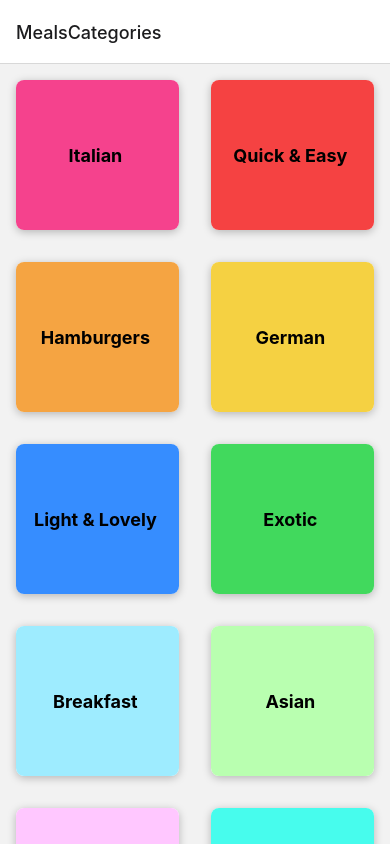
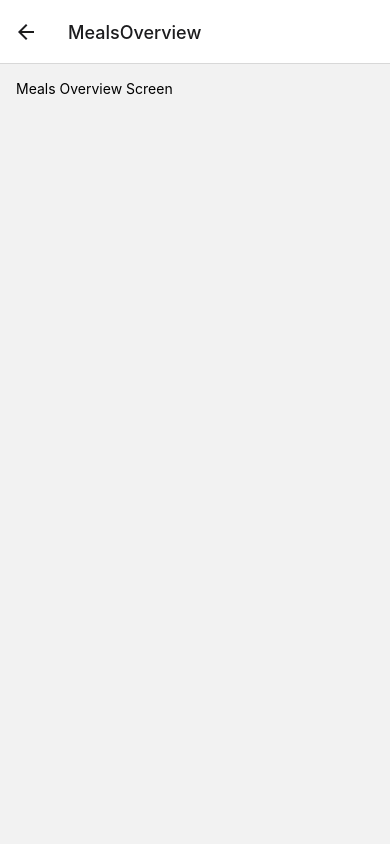
Before and after one commit to Salim255/Meall-APP, a React Native app: screen /MealsOverview in a window 390 px wide. Built offline with nearby package versions, Linux system fonts and the light colour scheme.

Commit message:
React Native Navigation

```diff
--- a/App.js
+++ b/App.js
@@ -3,6 +3,7 @@
 import CategoriesScreen from './screens/CategoriesSceen';
 import {NavigationContainer} from '@react-navigation/native';
 import {createNativeStackNavigator} from '@react-navigation/native-stack';
+import { MealsOverviewScreen } from './screens/MealsOverviewScreen';
 
 const Stack = createNativeStackNavigator();//Object with two props
 
@@ -13,6 +14,7 @@
           <NavigationContainer>
             <Stack.Navigator>
                 <Stack.Screen name="MealsCategories" component={CategoriesScreen}/>
+                <Stack.Screen name="MealsOverview" component={MealsOverviewScreen}/>
             </Stack.Navigator>
 
           </NavigationContainer>
--- a/components/CategoryGridTile.js
+++ b/components/CategoryGridTile.js
@@ -3,10 +3,13 @@
 import { backgroundColor, shadowColor } from 'react-native/Libraries/Components/View/ReactNativeStyleAttributes'
 
 
-export default function CategoryGridTile({title, color}) {
+export default function CategoryGridTile({title, color, onPress}) {
   return (
     <View style={styles.gridItem}>
-        <Pressable android_ripple={{color: '#ccc'}} style={({ pressed }) =>  [styles.button, pressed ? styles.buttonPressed : null]}>
+        <Pressable android_ripple={{color: '#ccc'}}
+         style={({ pressed }) =>
+          [styles.button, pressed ? styles.buttonPressed : null]}
+          onPress={onPress}>
             <View style={[styles.innerContainer, {backgroundColor: color}]}>
                 <Text style={styles.titile}>{title} </Text>
             </View>
--- a/screens/CategoriesSceen.js
+++ b/screens/CategoriesSceen.js
@@ -2,11 +2,24 @@
 import CategoryGridTile from '../components/CategoryGridTile';
 import {CATEGORIES} from '../data/dummy-data';
 
-const rendderCategoryItm =(itemData) =>{
-    return <CategoryGridTile title={itemData.item.title} color={itemData.item.color}/>;
-}
 
-function CategoriesScreen () {
+
+
+
+
+function CategoriesScreen ({ navigation }) {
+    //This *navigation* props is provided by react navigation from app.js for any navigation component
+    const rendderCategoryItm =(itemData) =>{
+        const pressHandler = () => {
+              navigation.navigate("MealsOverview");
+        }
+
+        return <CategoryGridTile title={itemData.item.title}
+        color={itemData.item.color}
+        onPress={pressHandler}/>
+
+    }
+
     return <FlatList data={CATEGORIES}
      keyExtractor={(item) => item.id}
      renderItem={rendderCategoryItm}
--- /dev/null
+++ b/screens/MealsOverviewScreen.js
@@ -0,0 +1,18 @@
+import { View, Text, StyleSheet } from 'react-native';
+import {MEALS} from '../data/dummy-data';
+
+
+export const MealsOverviewScreen = () => {
+  return (
+    <View style={styles.container}>
+       <Text>Meals Overview Screen</Text>
+    </View>
+  )
+}
+
+const styles = StyleSheet.create({
+    container: {
+        flex:1,
+        padding: 16,
+    }
+})
```
Also changed, not shown: 1 other file (tests, documents, lock files or other folders).
